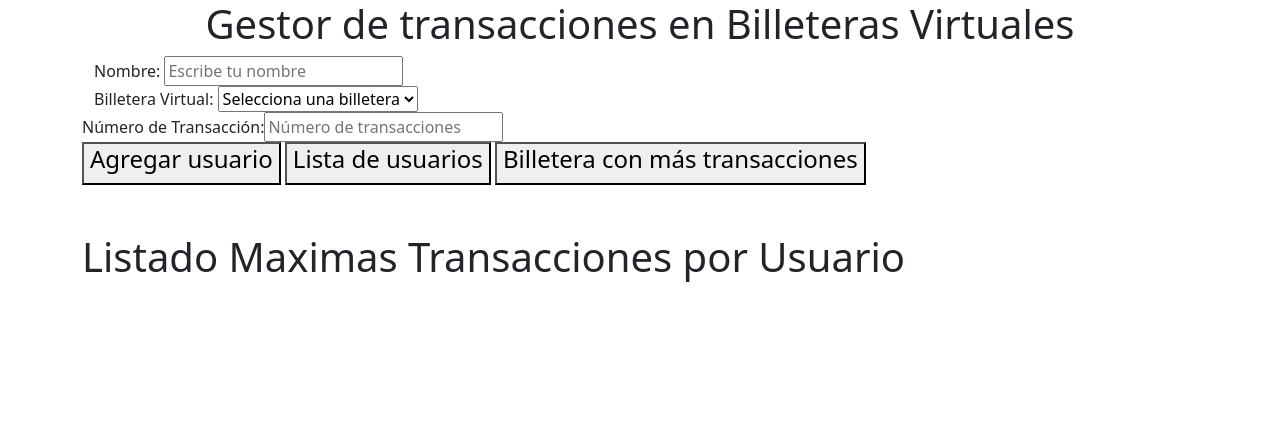
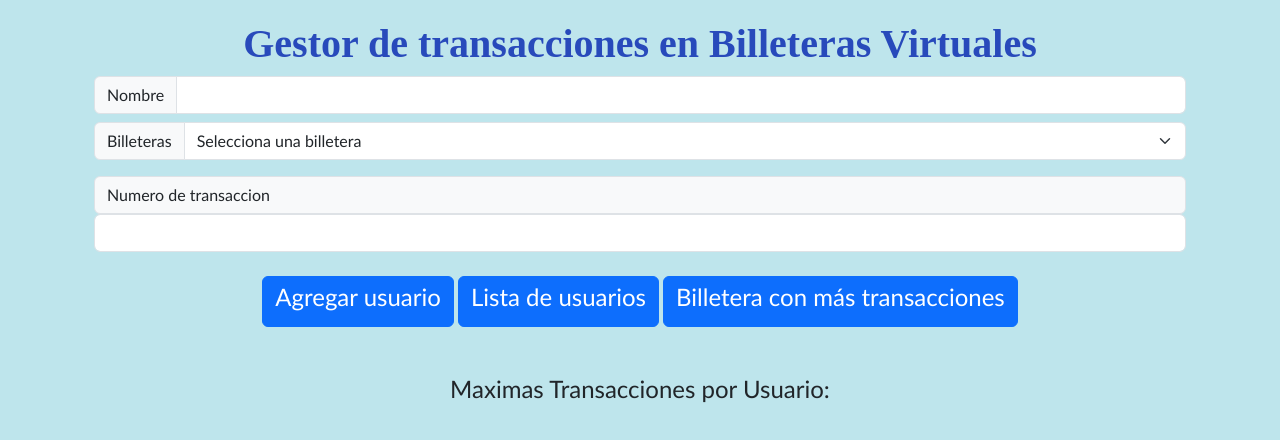
Before and after one commit to LIFabrego/proyecto03js_GestorBilleteraVirtual_grupo_3, a plain HTML site: page public/views/index.html in a window 1280 px wide. Drawn offline with nearby package versions, Linux system fonts and the light colour scheme.

Commit message:
Agragado de boostrap
Agragado de boostrap y modificacion en codigo css y html

```diff
--- a/public/css/styles.css
+++ b/public/css/styles.css
@@ -1,25 +1,32 @@
 
-        body {
-            font-family: Arial, sans-serif;
-            margin: 20px;
-        }
-        .container {
-            display: flex;
-            justify-content: space-between;
-        }
-        .column {
-            flex: 1;
-            margin: 0 10px;
-        }
-        .column input, .column select {
-            width: 100%;
-            padding: 8px;
-            box-sizing: border-box;
-        }
-        .column label {
-            margin-bottom: 5px;
-            display: block;
-        }
-        .column select {
-            cursor: pointer;
-        }
+table .tabla-usuario {
+    display: block;
+    justify-content: center;
+    font-family:'Gill Sans', 'Gill Sans MT', Calibri, 'Trebuchet MS', sans-serif;
+    font-size: 18px;
+    color: #000;
+}
+
+p {
+    font-size: 18px;
+    color: #000;
+    text-align: center;
+    margin-top: 18px;
+    font-family: 'Gill Sans', 'Gill Sans MT', Calibri, 'Trebuchet MS', sans-serif;
+}
+
+h1 {
+    font-size: 40px;
+    font-weight: bold;
+    color: #284abb;
+    text-align: center;
+    margin-top: 20px;
+    font-family:'Times New Roman', Times, serif
+}
+
+body {
+    background-color: #bee5ec;
+    margin: 0;
+    padding: 0;
+    font-family: 'Gill Sans', 'Gill Sans MT', Calibri, 'Trebuchet MS', sans-serif;
+}
--- a/public/views/index.html
+++ b/public/views/index.html
@@ -5,6 +5,7 @@
     <meta name="viewport" content="width=device-width, initial-scale=1.0">
     <title>Gestor de transacciones en Billeteras Virtuales</title>
     <link href="https://cdn.jsdelivr.net/npm/bootstrap@5.3.3/dist/css/bootstrap.min.css" rel="stylesheet" integrity="sha384-QWTKZyjpPEjISv5WaRU9OFeRpok6YctnYmDr5pNlyT2bRjXh0JMhjY6hW+ALEwIH" crossorigin="anonymous">
+    <link rel="stylesheet" href="/public/css/styles.css">
 </head>
 <body>
     <div class="container">
@@ -13,15 +14,14 @@
                 <h1 class="text-center">Gestor de transacciones en Billeteras Virtuales</h1>
             </div>
         </div>
-
         <form class="container">
-            <div class="column">
-                <label for="nombre">Nombre:</label>
-                <input type="text" id="nombre" placeholder="Escribe tu nombre">
+            <div class="input-group mb-2">
+                <label class="input-group-text" for="nombre">Nombre</label>
+                <input type="text" id="nombre" aria-label="First name" class="form-control">
             </div>
-            <form class="column">
-                <label for="billetera">Billetera Virtual:</label>
-                <select id="billetera">
+            <div class="input-group mb-2">
+                <label class="input-group-text" for="billetera">Billeteras</label>
+                <select class="form-select" id="billetera">
                     <option value="">Selecciona una billetera</option>
                     <option value="paypal">PayPal</option>
                     <option value="mercado pago">Mercado Pago</option>
@@ -29,22 +29,25 @@
                     <option value="crypto">Criptomonedas</option>
                     <option value="uala">Uala</option>
                 </select>
-            </form>
+            </div>
+            <div class="input-group mb-2"></div>
+                <label class="input-group-text" for="transaccion">Numero de transaccion</label>
+                <input type="number" id="transaccion" aria-label="Numero de transaccion" class="form-control">
+            </div>
+
         </form>
-            <table class="column">
-                <label for="transaccion">Número de Transacción:</label>
-                <input type="number" id="transaccion" placeholder="Número de transacciones">
-            </table>
-            <div>
-            <button onclick="agregarUsuarios()"><h4>Agregar usuario</h4></button>
-            <button onclick="listaUsuarios()"><h4>Lista de usuarios</h4></button>
-            <button onclick="billeteraMasTransacciones()"><h4>Billetera con más transacciones</h4></button>
+            <br>
+            <div class="text-center">
+            <button type="button" class="btn btn-primary" onclick="agregarUsuarios()"><h4>Agregar usuario</h4></button>
+            <button type="button" class="btn btn-primary" onclick="listaUsuarios()"><h4>Lista de usuarios</h4></button>
+            <button type="button" class="btn btn-primary" onclick="billeteraMasTransacciones()"><h4>Billetera con más transacciones</h4></button>
             </div>
-            <table id="contenedorLista" class="mt-4"></table>
-            <h1 id="transaccionMaximaLista" class="mt-4">
-            Listado Maximas Transacciones por Usuario
-             </h1>
-            <p id="transaccionMaxima"></p>
+            <br>
+            <table id="contenedorLista" class="table-primary tabla-usuario "></table>
+            <h4 id="transaccionMaximaLista" class="mt-4 text-center">
+             Maximas Transacciones por Usuario:
+             </h4>
+            <p  id="transaccionMaxima"></p>
     </div>
 </body>
     <script src="https://cdn.jsdelivr.net/npm/bootstrap@5.3.3/dist/js/bootstrap.bundle.min.js" integrity="sha384-YvpcrYf0tY3lHB60NNkmXc5s9fDVZLESaAA55NDzOxhy9GkcIdslK1eN7N6jIeHz" crossorigin="anonymous"></script>
```
